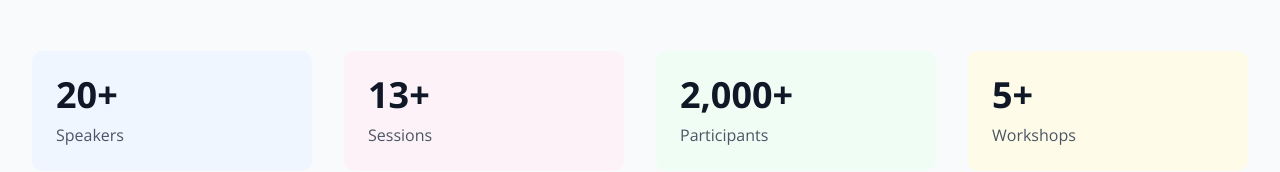
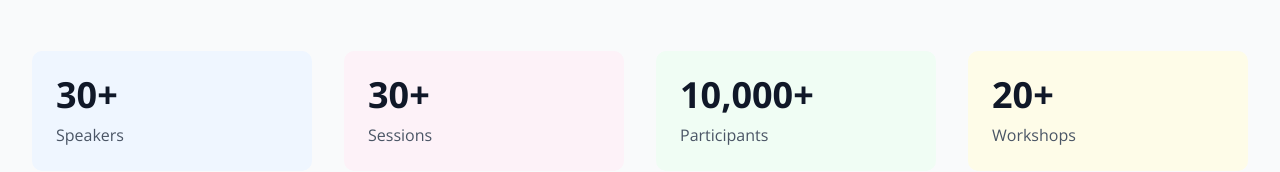
Before and after one commit to gdgprayagraj/gdg-prayagraj, a Next.js app: page / in a window 1280 px wide. Shown: the part 545-717 px from the top of the page. Built offline with nearby package versions, Linux system fonts and the light colour scheme.

Commit message:
update home page details

```diff
--- a/app/page.jsx
+++ b/app/page.jsx
@@ -51,7 +51,7 @@ export default function Home() {
           <div className="p-3 sm:p-4 lg:p-6 rounded-lg bg-blue-50 dark:bg-[#111827]/80 dark:backdrop-blur-sm">
             <h3 className="text-xl sm:text-2xl lg:text-4xl font-bold mb-2 text-gray-900 dark:text-transparent dark:bg-clip-text dark:bg-gradient-to-r dark:from-blue-200 dark:to-purple-200">
               <CounterAnimation
-                target={20}
+                target={30}
                 suffix="+"
                 duration={2000}
                 className="text-xl sm:text-2xl lg:text-4xl font-bold text-gray-900 dark:text-transparent dark:bg-clip-text dark:bg-gradient-to-r dark:from-blue-200 dark:to-purple-200"
@@ -62,7 +62,7 @@ export default function Home() {
           <div className="p-3 sm:p-4 lg:p-6 rounded-lg bg-pink-50 dark:bg-[#111827]/80 dark:backdrop-blur-sm">
             <h3 className="text-xl sm:text-2xl lg:text-4xl font-bold mb-2 text-gray-900 dark:text-transparent dark:bg-clip-text dark:bg-gradient-to-r dark:from-blue-200 dark:to-purple-200">
               <CounterAnimation
-                target={13}
+                target={30}
                 suffix="+"
                 duration={2000}
                 className="text-xl sm:text-2xl lg:text-4xl font-bold text-gray-900 dark:text-transparent dark:bg-clip-text dark:bg-gradient-to-r dark:from-blue-200 dark:to-purple-200"
@@ -73,7 +73,7 @@ export default function Home() {
           <div className="p-3 sm:p-4 lg:p-6 rounded-lg bg-green-50 dark:bg-[#111827]/80 dark:backdrop-blur-sm">
             <h3 className="text-xl sm:text-2xl lg:text-4xl font-bold mb-2 text-gray-900 dark:text-transparent dark:bg-clip-text dark:bg-gradient-to-r dark:from-blue-200 dark:to-purple-200">
               <CounterAnimation
-                target={2000}
+                target={10000}
                 suffix="+"
                 duration={2500}
                 className="text-xl sm:text-2xl lg:text-4xl font-bold text-gray-900 dark:text-transparent dark:bg-clip-text dark:bg-gradient-to-r dark:from-blue-200 dark:to-purple-200"
@@ -84,7 +84,7 @@ export default function Home() {
           <div className="p-3 sm:p-4 lg:p-6 rounded-lg bg-yellow-50 dark:bg-[#111827]/80 dark:backdrop-blur-sm">
             <h3 className="text-xl sm:text-2xl lg:text-4xl font-bold mb-2 text-gray-900 dark:text-transparent dark:bg-clip-text dark:bg-gradient-to-r dark:from-blue-200 dark:to-purple-200">
               <CounterAnimation
-                target={5}
+                target={20}
                 suffix="+"
                 duration={1500}
                 className="text-xl sm:text-2xl lg:text-4xl font-bold text-gray-900 dark:text-transparent dark:bg-clip-text dark:bg-gradient-to-r dark:from-blue-200 dark:to-purple-200"
```
